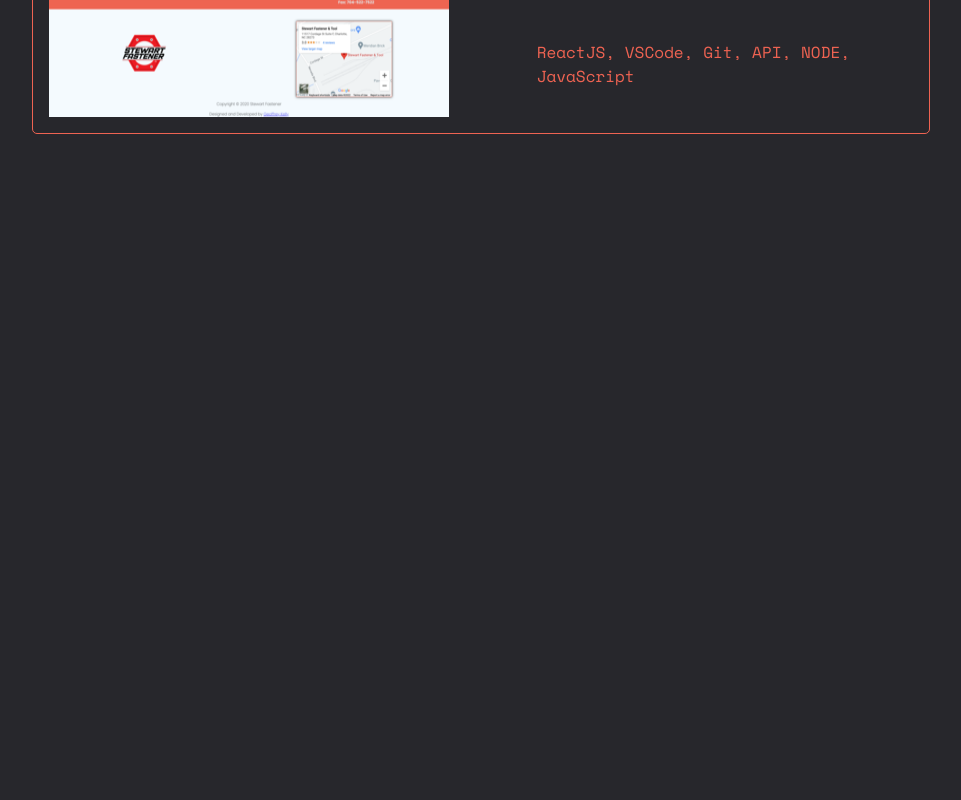
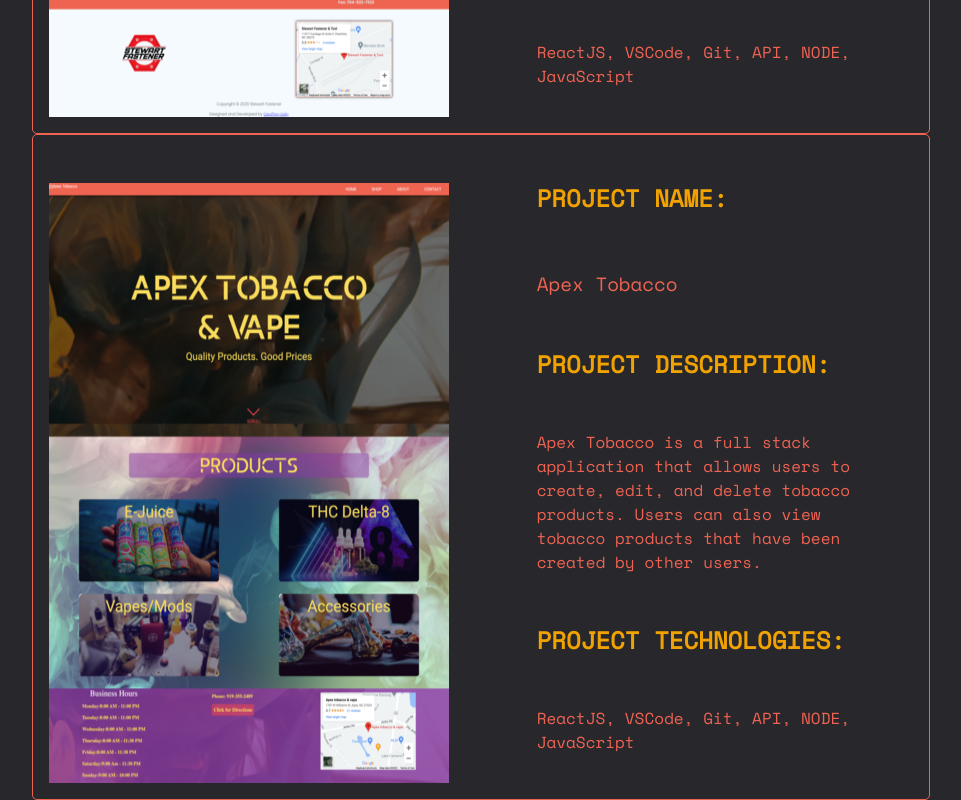
Before and after one commit to GeoffKellyNC/portfolio, a React (Create React App) app: page / in a window 1280 px wide. Shown: the part 1708-2508 px from the top of the page, without its empty margins (159-1120 px from the left). Before the commit the page ends 1842 px from the top, so only its background shows below. Built offline with nearby package versions, Linux system fonts and the light colour scheme.

Commit message:
cleaned up project component and css

```diff
--- a/src/App.js
+++ b/src/App.js
@@ -13,6 +13,9 @@
 
 //! -- Icons Data -- //
 import { socialIcons } from './data/socialIconsData';
+
+//!-- Importing Resume PDF --//
+import resume from './data/geoffrey-kelly-resume.pdf'
 
 
 
@@ -40,9 +43,11 @@
             <div className = 'about-paragraph'>
               <p className = 'text'> I am a software engineer specializing in building (and occasionally designing) full stack applications. I have a passion for problem solving and a love for learning new technologies. I am currently looking for ways to continue to grow my abilities. </p>
             </div>
-            <div className = 'resume-btn'>
-              <span className = 'resume-text'>RESUME</span>
-            </div>
+            <a href = {resume} target = '_blank' rel="noreferrer" className = 'resume-link' >
+              <div className = 'resume-btn'>
+                <span className = 'resume-text'>RESUME</span>
+              </div>
+            </a>
         </div>
       </section>
       <section className = 'projects-container'>
@@ -120,6 +125,10 @@
     border-radius: 8px;
   }
 
+  .resume-link{
+    text-decoration: none;
+  }
+
   .resume-btn:hover {
     background-color: ${pr => pr.theme.colors.secondary};
     transition: 0.2s;
--- a/src/data/projectsData.js
+++ b/src/data/projectsData.js
@@ -1,6 +1,9 @@
 import { v4 as uuid } from 'uuid';
 
+//!--Importing Images --//
+
 import stewartFastenerHome from '../images/stewart-fastener.webp';
+import apexTobaccoHome from '../images/apex-tobacco-home.webp';
 
 
 export const projectData = [
@@ -11,5 +14,13 @@
         imageSrc: stewartFastenerHome,
         technologies: ['ReactJS', 'VSCode', 'Git', 'API', 'NODE', 'JavaScript'],
         githubLink: 'https://github.com/GeoffKellyNC/stewart-fastener-site',
+    },
+    {
+        id: uuid(),
+        title: 'Apex Tobacco',
+        description: 'Apex Tobacco is a full stack application that allows users to create, edit, and delete tobacco products. Users can also view tobacco products that have been created by other users.',
+        imageSrc: apexTobaccoHome,
+        technologies: ['ReactJS', 'VSCode', 'Git', 'API', 'NODE', 'JavaScript'],
+        githubLink: 'https://github.com/GeoffKellyNC/apex-tobacco',
     }
 ];
```
Also changed, not shown: src/images/apex-tobacco-home.webp (added), 1 other file (tests, documents, lock files or other folders).
